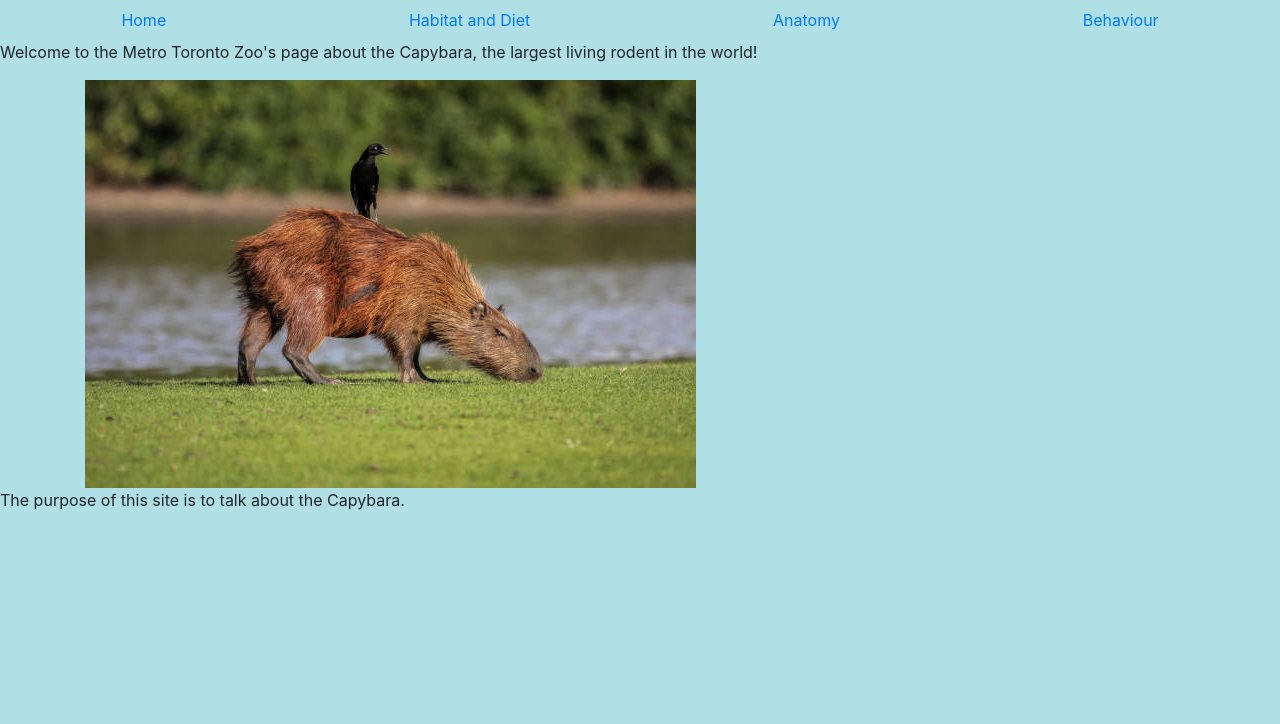
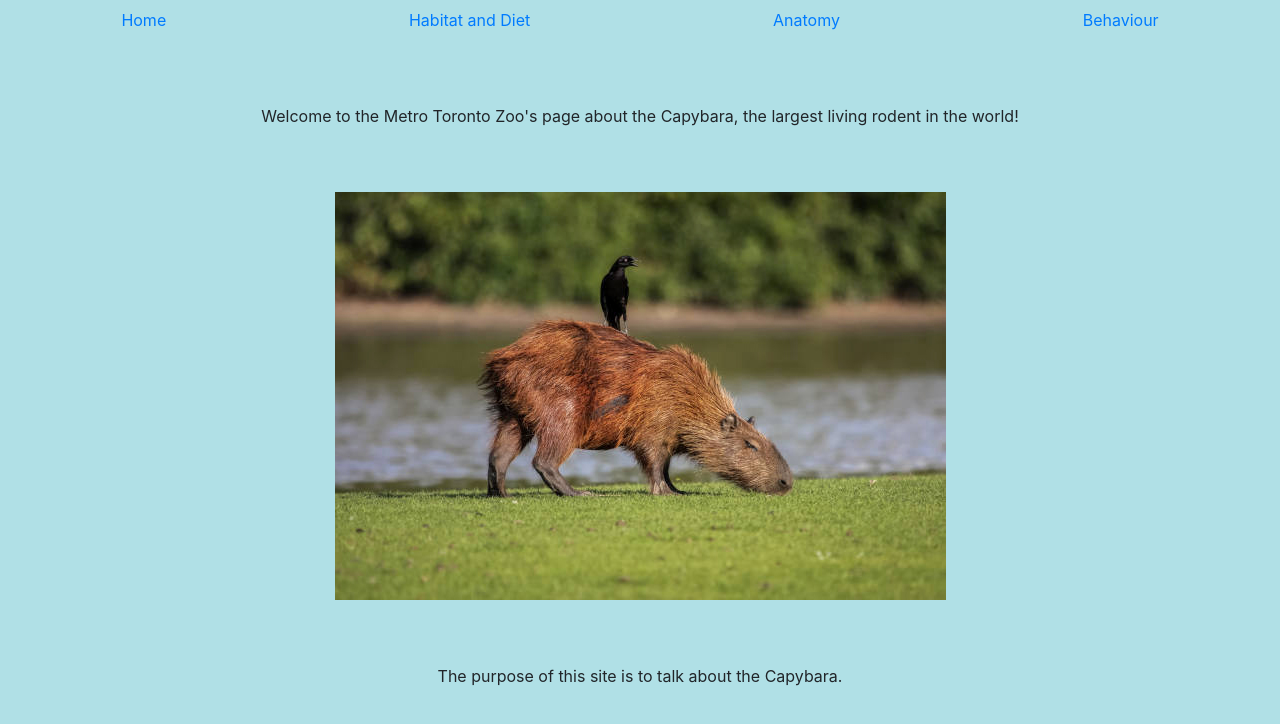
Before and after one commit to ben851/capybara, a plain HTML site: page index.html in a window 1280 px wide. Drawn offline with nearby package versions, Linux system fonts and the light colour scheme.

Commit message:
Centered and paddingn

```diff
--- a/index.html
+++ b/index.html
@@ -24,12 +24,16 @@
         <a class="nav-link" href="./behaviour.html">Behaviour</a>
       </li>
     </ul>
- <p>Welcome to the Metro Toronto Zoo's page about the Capybara, the largest living rodent in the world!</p>
-    <div class="container">
-      <img src='img/image.png' class="img-fluid"></img>
+    <div class="text-center pt-5 mt-3">
+      <p>Welcome to the Metro Toronto Zoo's page about the Capybara, the largest living rodent in the world!</p>
+    </div>
+    <div class="container text-center">
+      <img src='img/image.png' class="img-fluid pt-5"></img>
     </div>
   </body>
   <footer>
-    <p>The purpose of this site is to talk about the Capybara.</p>
+    <div class="text-center pt-5 mt-3">
+      <p>The purpose of this site is to talk about the Capybara.</p>
+    </div>
   </footer>
 </html>
```
